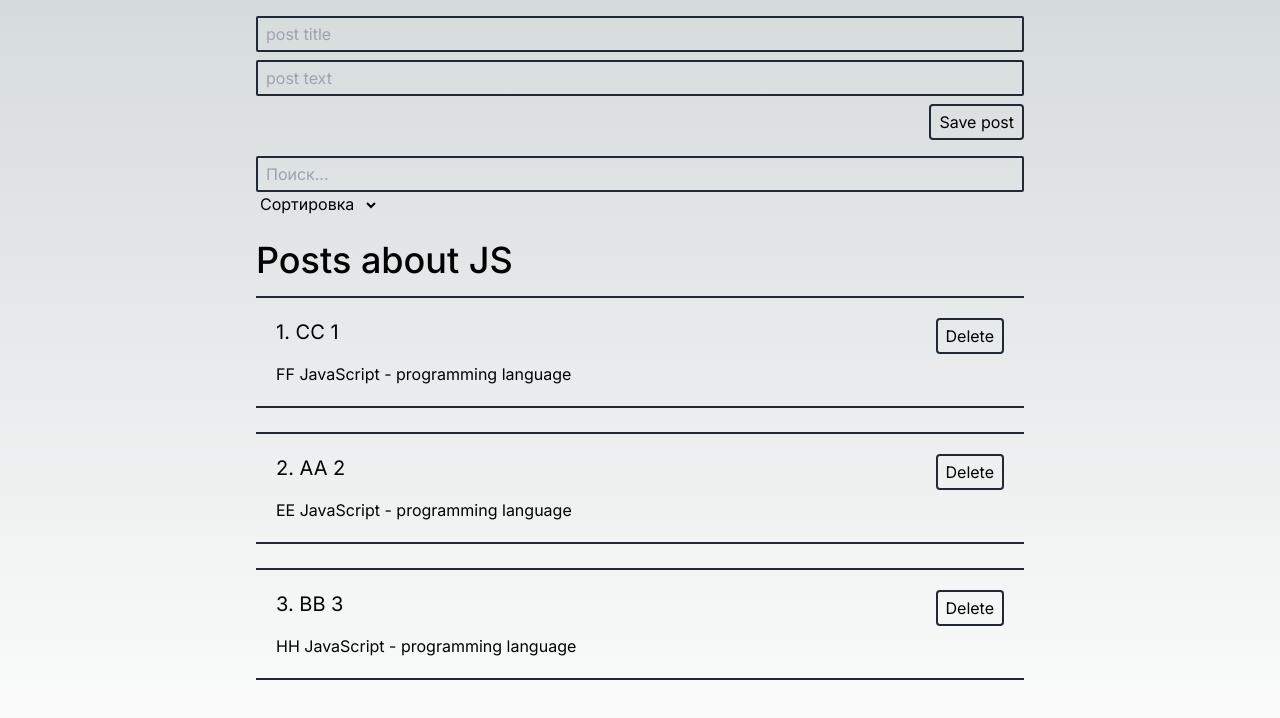
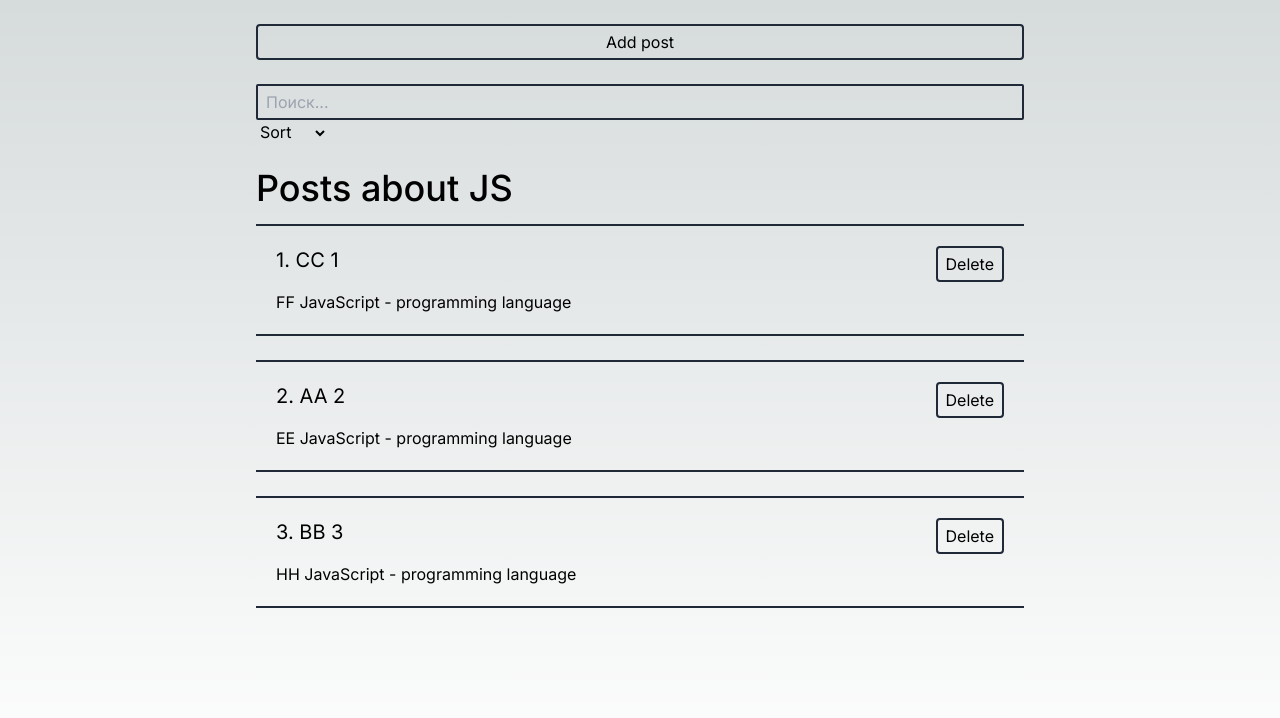
Before and after one commit to GluKosAlex/posts-react, a Next.js app: page / in a window 1280 px wide. Shown: the top 718 px of the page. Built offline with nearby package versions, Linux system fonts and the light colour scheme.

Commit message:
feat(app): create modal component

```diff
--- a/src/app/page.jsx
+++ b/src/app/page.jsx
@@ -4,6 +4,8 @@ import { useMemo, useState } from 'react';
 import Posts from '@/components/Posts/Posts';
 import PostForm from '@/components/PostForm/PostForm';
 import PostFilter from './../components/PostFilter/PostFilter';
+import MyModal from './../components/ui/modal/MyModal';
+import MyButton from './../components/ui/button/MyButton';
 
 export default function HomePage() {
   const [posts, setPosts] = useState([
@@ -13,6 +15,8 @@ export default function HomePage() {
   ]);
 
   const [filter, setFilter] = useState({ sort: '', query: '' });
+
+  const [isAddPostModalOpen, setIsAddPostModalOpen] = useState(false);
 
   const sortedPosts = useMemo(() => {
     if (filter.sort) {
@@ -28,16 +32,29 @@ export default function HomePage() {
 
   function createPost(post) {
     setPosts([...posts, post]);
+
+    setIsAddPostModalOpen(false);
   }
 
   function removePost(post) {
     setPosts(posts.filter((item) => item.id !== post.id));
   }
 
+  function openAddPostModal() {
+    setIsAddPostModalOpen(true);
+  }
+
   return (
     <main className='max-w-screen-md m-auto flex flex-col'>
-      <PostForm create={createPost} />
+      <MyButton onClick={openAddPostModal} className='my-6 mx-0'>
+        Add post
+      </MyButton>
+      <MyModal onClick={() => setIsAddPostModalOpen(false)} isOpen={isAddPostModalOpen}>
+        <PostForm create={createPost} />
+      </MyModal>
+
       <PostFilter filter={filter} setFilter={setFilter} />
+
       <Posts remove={removePost} posts={sortedAndSearchedPosts} title='Posts about JS' />
     </main>
   );
--- a/src/components/PostFilter/PostFilter.jsx
+++ b/src/components/PostFilter/PostFilter.jsx
@@ -14,10 +14,10 @@ export default function PostFilter({ filter, setFilter }) {
       <MySelect
         value={filter.sort}
         onChange={(sortOption) => setFilter({ ...filter, sort: sortOption })}
-        defaultOption={'Сортировка'}
+        defaultOption={'Sort'}
         options={[
-          { text: 'По названию', value: 'title' },
-          { text: 'По тексту', value: 'body' },
+          { text: 'by title', value: 'title' },
+          { text: 'by text', value: 'body' },
         ]}
       />
     </div>
--- a/src/components/PostForm/PostForm.css
+++ b/src/components/PostForm/PostForm.css
@@ -1,3 +1,11 @@
 .form {
-  @apply flex flex-col gap-2 my-4
+  @apply flex flex-col gap-2 m-8;
 }
+
+.form__input {
+  @apply text-black border-black;
+}
+
+.form__btn {
+  @apply border-black text-black;
+}
--- a/src/components/PostForm/PostForm.jsx
+++ b/src/components/PostForm/PostForm.jsx
@@ -1,7 +1,7 @@
 import { useState } from 'react';
 import MyInput from '../ui/input/MyInput';
 import MyButton from '../ui/button/MyButton';
-import './PostForm.css'
+import './PostForm.css';
 
 export default function PostForm({ create }) {
   const [post, setPost] = useState({ title: '', body: '' });
@@ -18,16 +18,18 @@ export default function PostForm({ create }) {
   return (
     <form onSubmit={submitHandler} className='form'>
       <MyInput
+        className='form__input'
         value={post.title}
-        onChange={e => setPost({ ...post, title: e.target.value })}
+        onChange={(e) => setPost({ ...post, title: e.target.value })}
         placeholder='post title'
       />
       <MyInput
+        className='form__input'
         value={post.body}
-        onChange={e => setPost({ ...post, body: e.target.value })}
+        onChange={(e) => setPost({ ...post, body: e.target.value })}
         placeholder='post text'
       />
-      <MyButton className='self-end'>Save post</MyButton>
+      <MyButton className='self-end form__btn'>Save post</MyButton>
     </form>
   );
 }
--- a/src/components/ui/button/MyButton.css
+++ b/src/components/ui/button/MyButton.css
@@ -1,9 +1,9 @@
 .button {
-  @apply px-2 py-1 ml-2 border-2 rounded border-gray-800
+  @apply px-2 py-1 border-2 rounded border-gray-800;
 }
 
 @media (prefers-color-scheme: dark) {
   .button {
-    @apply  border-white
+    @apply border-white;
   }
 }
--- /dev/null
+++ b/src/components/ui/modal/MyModal.css
@@ -0,0 +1,11 @@
+.modal {
+  @apply hidden justify-center items-center fixed inset-0 bg-black/75;
+}
+
+.modal_active {
+  @apply flex;
+}
+
+.modal__content {
+  @apply flex flex-col w-96 bg-white rounded-lg;
+}
--- /dev/null
+++ b/src/components/ui/modal/MyModal.jsx
@@ -0,0 +1,12 @@
+import React from 'react';
+import './MyModal.css';
+
+export default function MyModal({ isOpen, children, ...props }) {
+  return (
+    <div className={`modal${isOpen ? ' modal_active' : ''}`} {...props}>
+      <div onClick={(e) => e.stopPropagation()} className='modal__content'>
+        {children}
+      </div>
+    </div>
+  );
+}
```
